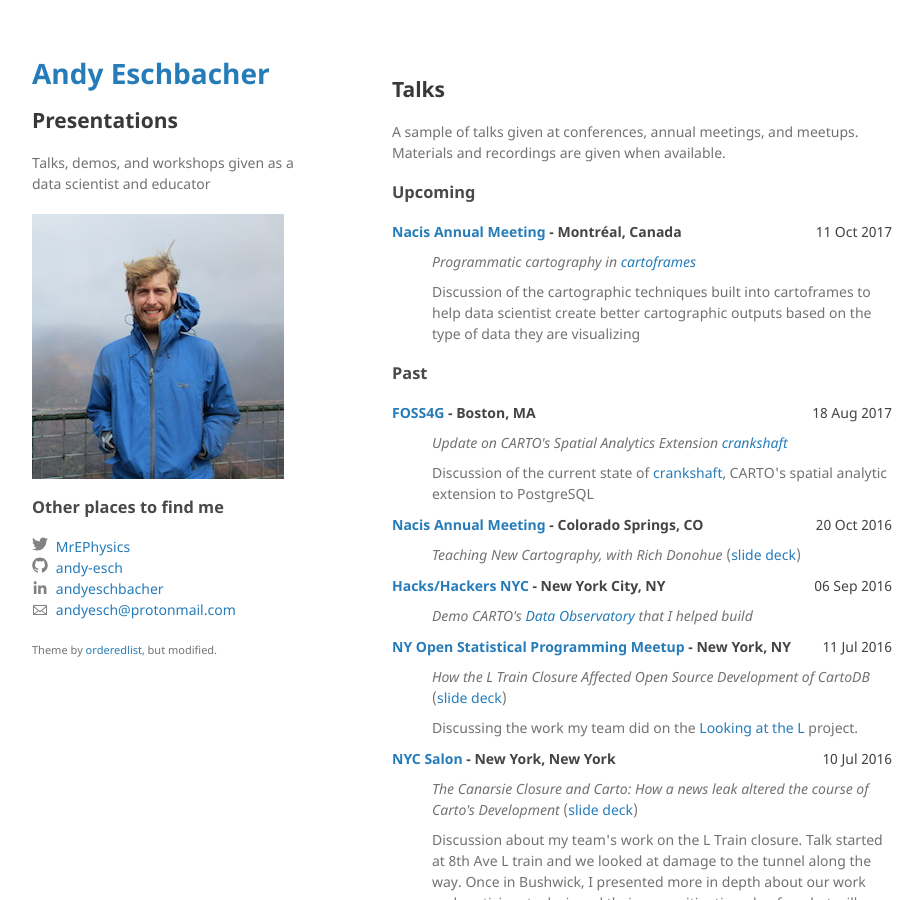
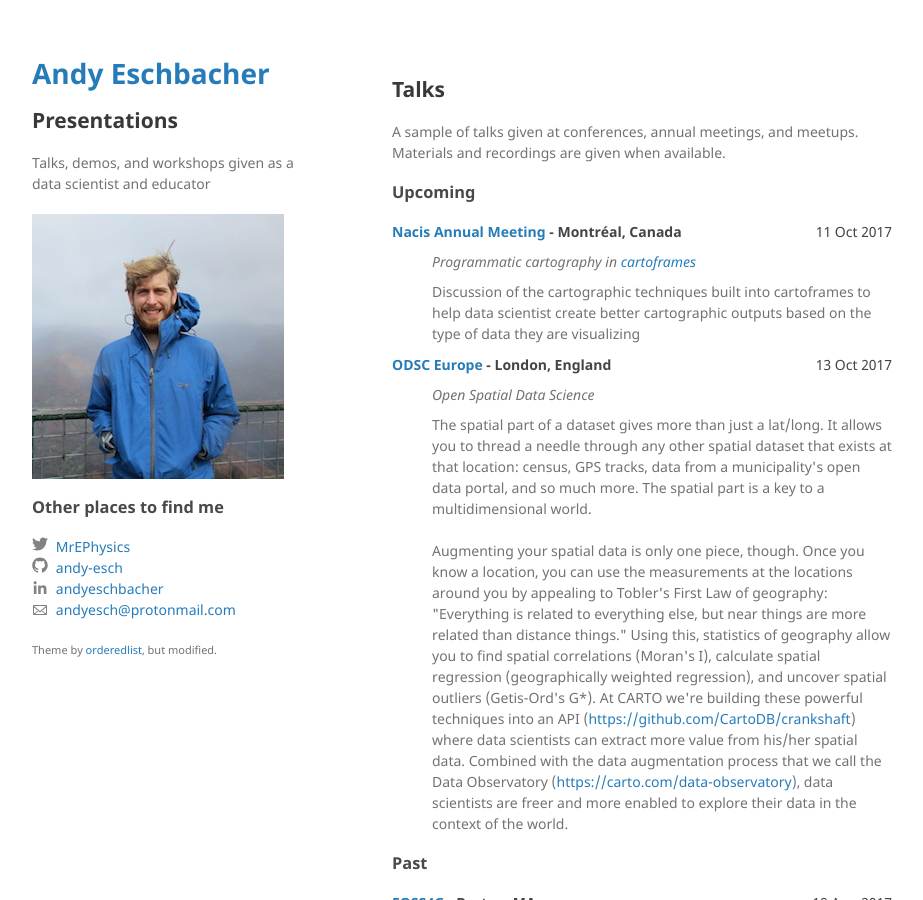
Before and after one commit to andy-esch/andy-esch.github.io, a Jekyll site: the page built from presentations.md, in a window 1280 px wide and 900 px high. Shown: the whole window, without its empty margins (178-1101 px from the left). Built offline with Jekyll 4.4.1, drawn with Linux system fonts in a browser that asks for light colours.

Commit message:
adds odsc europe

```diff
--- a/_data/talks.json
+++ b/_data/talks.json
@@ -1,4 +1,13 @@
 [{
+	"name": "ODSC Europe",
+	"location": "London, England",
+	"date": "2017-10-13",
+	"title": "Open Spatial Data Science",
+	"slides_url": "",
+	"conf_url": "https://www.odsc.com/london",
+    "description": "The spatial part of a dataset gives more than just a lat/long. It allows you to thread a needle through any other spatial dataset that exists at that location: census, GPS tracks, data from a municipality's open data portal, and so much more. The spatial part is a key to a multidimensional world.<br /><br /> Augmenting your spatial data is only one piece, though. Once you know a location, you can use the measurements at the locations around you by appealing to Tobler's First Law of geography: \"Everything is related to everything else, but near things are more related than distance things.\" Using this, statistics of geography allow you to find spatial correlations (Moran's I), calculate spatial regression (geographically weighted regression), and uncover spatial outliers (Getis-Ord's G*). At CARTO we're building these powerful techniques into an API (<a href=\"https://github.com/CartoDB/crankshaft\">https://github.com/CartoDB/crankshaft</a>) where data scientists can extract more value from his/her spatial data. Combined with the data augmentation process that we call the Data Observatory (<a href=\"https://carto.com/data-observatory\">https://carto.com/data-observatory</a>), data scientists are freer and more enabled to explore their data in the context of the world."
+},
+{
 	"name": "Nacis Annual Meeting",
 	"location": "Colorado Springs, CO",
 	"date": "2016-10-20",
```
